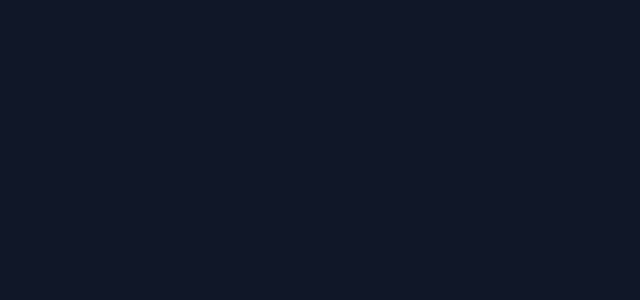
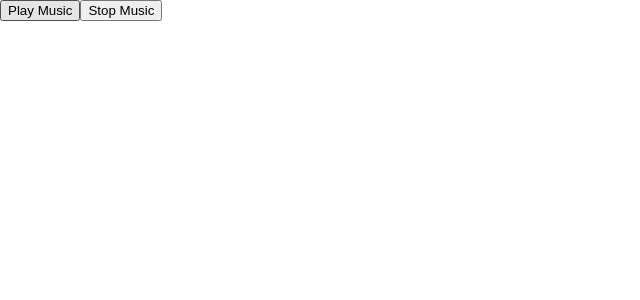
Before and after one commit to safwenHafsawy/Music-Bay, a React app: page /player in a window 1280 px wide. Before the commit this address had no page. Shown: the top 300 px of the page, without its empty margins (0-640 px from the left). Built offline with nearby package versions, Linux system fonts and the light colour scheme.

Commit message:
started expermenting with web audio api

```diff
--- a/package.json
+++ b/package.json
@@ -20,6 +20,7 @@
     "@babel/preset-env": "^7.19.4",
     "@babel/preset-react": "^7.18.6",
     "babel-loader": "^9.0.0",
+    "copy-webpack-plugin": "^11.0.0",
     "css-loader": "^6.7.1",
     "css-minimizer-webpack-plugin": "^4.2.2",
     "file-loader": "^6.2.0",
--- a/src/app/app.jsx
+++ b/src/app/app.jsx
@@ -1,6 +1,7 @@
 import React from "react";
 import HomePage from "./components/homePage/home.jsx";
 import Categories from "./components/categoriesList/categories.jsx";
+import MusicPlayer from "./components/musicPlayer/musicPlayer.jsx";
 import "./main.scss";
 import { BrowserRouter, Routes, Route } from "react-router-dom";
 
@@ -10,6 +11,7 @@ const App = () => {
       <Routes>
         <Route path="/" element={<HomePage />} />
         <Route path="/categories" element={<Categories />} />
+        <Route path="/player" element={<MusicPlayer />} />
       </Routes>
     </BrowserRouter>
   );
--- a/src/app/components/musicPlayer/musicPlayer.jsx
+++ b/src/app/components/musicPlayer/musicPlayer.jsx
@@ -0,0 +1,43 @@
+import React, {useState, useEffect} from "react";
+import "./musicPlayer.scss";
+
+function MusicPlayer() {
+    const [audioCtx, setAudioCtx] = useState(new AudioContext());
+    const [audioSource, setAudioSource] = useState(null);
+
+    useEffect(() => {
+        if (audioCtx)
+            setAudioSource(audioCtx.createBufferSource())
+        console.log(audioSource)
+    }, [audioCtx])
+
+    useEffect(() => console.log("audio source : ", audioSource), [audioSource])
+
+    async function playAudio() {
+        const response = await fetch("http://localhost:5050/public/music/jazz1.mp3")
+        if (response.status === 404) throw new Error("file not found")
+        let audioBuffer = await response.arrayBuffer();
+        audioBuffer = await audioCtx.decodeAudioData(audioBuffer)
+
+        audioSource.buffer = audioBuffer;
+        audioSource.connect(audioCtx.destination);
+        audioSource.start();
+    }
+
+    function stopAudio() {
+        console.log(audioSource)
+        audioSource.stop();
+        setAudioSource(audioCtx.createBufferSource());
+    }
+
+    return (
+        <div id="musicplayer_full">
+            <div id="controls">
+                <button onClick={playAudio}>Play Music</button>
+                <button onClick={stopAudio}>Stop Music</button>
+            </div>
+        </div>
+    )
+}
+
+export default MusicPlayer;
--- a/src/app/components/musicPlayer/musicPlayer.scss
+++ b/src/app/components/musicPlayer/musicPlayer.scss
@@ -0,0 +1,7 @@
+@import "../../_variables.scss";
+
+#musicplayer_full {
+  background-color: $third-color;
+  width: 100%;
+  height: 100%;
+}
--- a/webpack.config.js
+++ b/webpack.config.js
@@ -3,6 +3,7 @@ const HttpWebpackPlugin = require("html-webpack-plugin");
 const MiniCssExtractPlugin = require("mini-css-extract-plugin");
 const CSSMinimizer = require("css-minimizer-webpack-plugin");
 const Terser = require("terser-webpack-plugin");
+const CopyPlugin = require("copy-webpack-plugin");
 
 const LAUNCH_COMMAND = process.env.npm_lifecycle_event; //getting which stage of the cycle is being executed
 const isDev = LAUNCH_COMMAND === "start" ? true : false; //check which webpack config to use
@@ -12,6 +13,7 @@ const isDev = LAUNCH_COMMAND === "start" ? true : false; //check which webpack c
  *           BASE CONFIGS (shared between development and production)
  *
  * */
+
 const baseConfig = {
     entry: {
         main: path.resolve(__dirname, "src", "index.jsx"),
@@ -19,37 +21,55 @@ const baseConfig = {
     output: {
         path: path.resolve(__dirname, "dist"),
         filename: "[name].bundle.[contenthash].js",
-        clean: true
+        clean: true,
     },
     optimization: {
         minimize: true,
-        minimizer : [new CSSMinimizer(), new Terser()]
+        minimizer: [new CSSMinimizer(), new Terser()],
     },
 
     plugins: [
         new HttpWebpackPlugin({
             template: path.resolve(__dirname, "public", "index.html"),
             filename: "index.html",
-            title: "Music Bay"
-        })
+            title: "Music Bay",
+        }),
+
+        new CopyPlugin({
+            patterns: [
+                {
+                    from: path.resolve(__dirname, "public", "imgs"),
+                    to: path.resolve(__dirname, "dist", "public", "imgs")
+                },
+                {
+                    from: path.resolve(__dirname, "public", "music"),
+                    to: path.resolve(__dirname, "dist", "public", "music"),
+                }
+            ],
+        }),
     ],
     module: {
         rules: [
             {
                 test: /\.(png|gif|jpg)$/,
-                use: [{loader: 'url-loader', options: {limit: 5000}}]
+                use: [{loader: "url-loader", options: {limit: 5000}}],
             },
             {
                 test: /\.svg$/,
-                use : ["svg-url-loader"]
+                use: ["svg-url-loader"],
             },
             {
                 test: /\.(jsx|js)$/,
                 exclude: /(node_modules)/,
-                use: [{loader: "babel-loader", options: {presets: ['@babel/preset-react', "@babel/preset-env"]}}]
-            }
-        ]
-    }
+                use: [
+                    {
+                        loader: "babel-loader",
+                        options: {presets: ["@babel/preset-react", "@babel/preset-env"]},
+                    },
+                ],
+            },
+        ],
+    },
 };
 
 /*
@@ -66,14 +86,16 @@ const prodConfig = {
             ...baseConfig.module.rules,
             {
                 test: /\.scss$/,
-                use: [MiniCssExtractPlugin.loader, "css-loader", "sass-loader"]
+                use: [MiniCssExtractPlugin.loader, "css-loader", "sass-loader"],
+            },
+        ],
+    },
+    plugins: [...baseConfig.plugins, new MiniCssExtractPlugin()],
+    performance: {
+        hints: false,
+        maxEntrypointSize: 512000,
+        maxAssetSize: 512000
     }
-        ]
-    },
-    plugins: [
-        ...baseConfig.plugins,
-        new MiniCssExtractPlugin(),
-    ]
 };
 
 /*
@@ -84,21 +106,24 @@ const prodConfig = {
 
 const devConfigs = {
     mode: "development",
-    devServer : {
+    devServer: {
         port: 5050,
         hot: true,
         open: true,
-        historyApiFallback:true,
+        compress: true,
+        historyApiFallback: true,
     },
     module: {
         rules: [
             ...baseConfig.module.rules,
             {
                 test: /\.scss$/,
-                use: ["style-loader", "css-loader", "sass-loader"]
-            }
-        ]
-    }
+                use: ["style-loader", "css-loader", "sass-loader"],
+            },
+        ],
+    },
 };
 
-module.exports = isDev ? {...baseConfig, ...devConfigs} : {...baseConfig, ...prodConfig}
+module.exports = isDev
+    ? {...baseConfig, ...devConfigs}
+    : {...baseConfig, ...prodConfig};
```
Also changed, not shown: 2 other files (tests, documents, lock files or other folders). Lines whose indentation alone changed are shown as unchanged.
